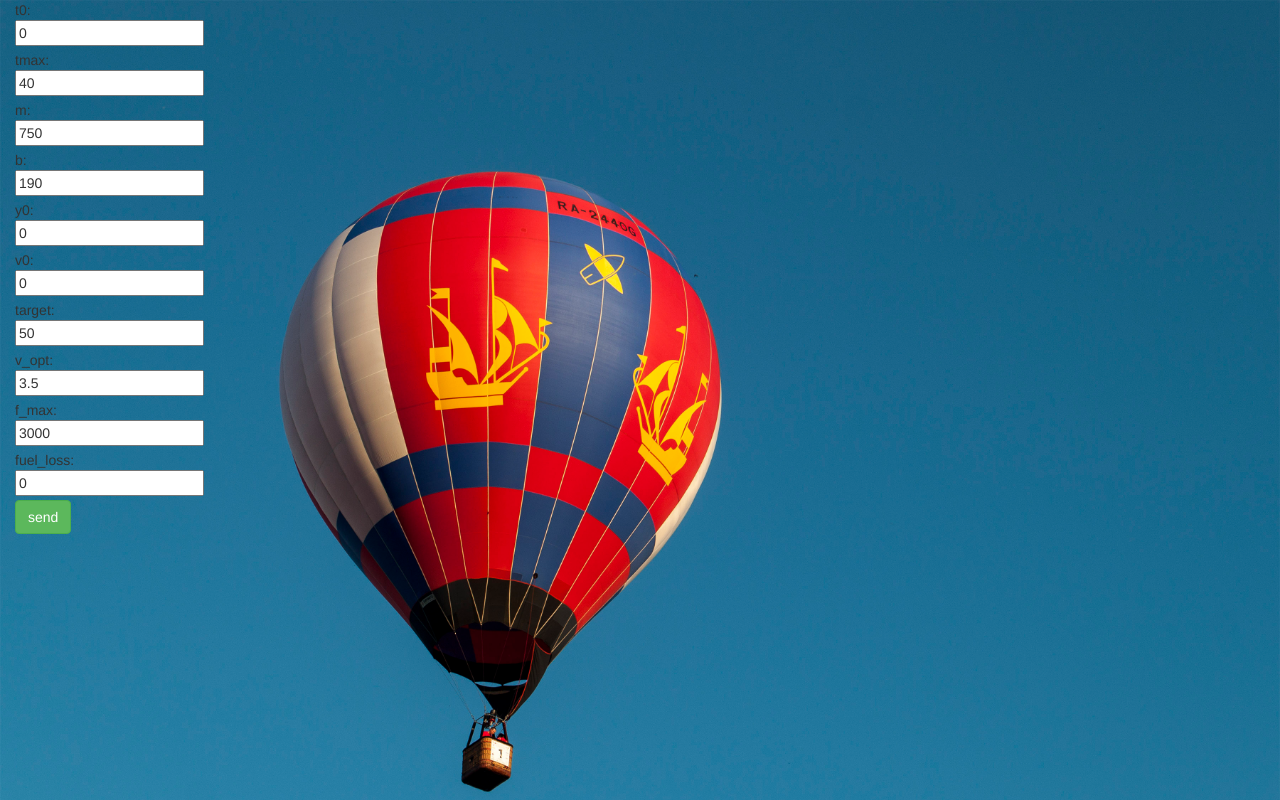
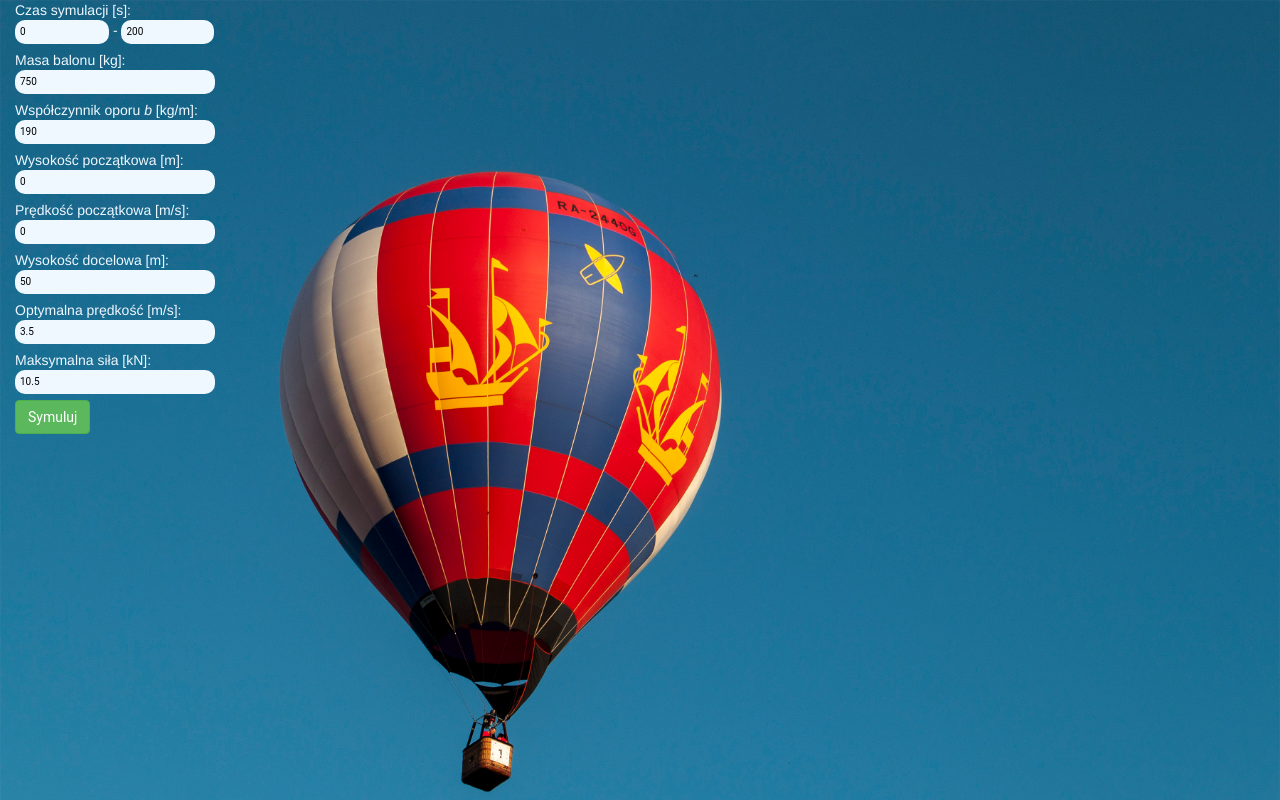
Before and after one commit to pawk3k/app_flask1, a Flask app: page / in a window 1280 px wide. Run offline with Flask 2, Linux system fonts and the light colour scheme; some libraries are stand-ins or nearby versions.

Commit message:
Add labels

```diff
--- a/app.py
+++ b/app.py
@@ -63,20 +63,12 @@ def main():
 @app.route('/data', methods=['POST'])
 def mm():
     resp = json.loads(request.data.decode('utf-8'))
-    print(resp)
-    # n = int(resp["npoints"])
-    for k, v in resp.items():
-        if k!="use_r_h":
-            resp[k] = float(v)
-        else:
-            exec("resp[k]="+resp[k])
     args = {}
-    to_float = ["m", "b", "v0", "y0", "f_max", "target", "t0", "tmax", "fuel_loss"]
+    to_float = ["m", "b", "v0", "y0", "f_max", "target", "t0", "tmax"]
     for v in to_float:
         args[v] = float(resp[v])
     args["ref_fun"] = rise(float(resp["v_opt"]))
-
-    print(args)
+    args["f_max"] *= 1000
     plot = plot1(**args)
     return Response(plot)
 
--- a/templates/index.html
+++ b/templates/index.html
@@ -25,21 +25,23 @@
     }
     </script>
     <style>
-.form input {
+form input {
   font-family: "Roboto", sans-serif;
   outline: 0;
-  background: #f2f2f2;
-  width: 100%;
+  border-radius: 10px;
+  background-color: aliceblue;
+  width:100%;
   border: 0;
-  margin: 0 0 15px;
-  padding: 15px;
+  padding: 5px;
   box-sizing: border-box;
-  font-size: 14px;
+  font-size: 10px;
+  color:black;
 }
 
     p{
-        width: 150px;
+        width: 200px;
         height: 40px;
+        color:aliceblue;
     }
 
 
@@ -48,9 +50,7 @@
         {#width: 100%;#}
         {#height: 100%;#}
         background-image: url("/static/shar.jpg");
-        {#backgorund-size:contain;#}
-          background-size: cover;
-        background-repeat: no-repeat;
+        background-size: cover;
     }
     </style>
 
@@ -61,17 +61,17 @@
 		  <div class="row align-items-center">
 		    <div class="col-md-4 align-self-center">
                     <form id="forma" class="login-form">
-                        <p>t0: <input name="t0" type="text" value="0"/></p>
-                        <p>tmax: <input name="tmax" type="text" value="40"/></p>
-                        <p>m: <input name="m" type="text" value="750"/></p>
-                        <p>b: <input name="b" type="text" value="190"/></p>
-                        <p>y0: <input name="y0" type="text" value="0"/></p>
-                        <p>v0: <input name="v0" type="text" value="0"/></p>
-                        <p>target: <input name="target" type="text" value="50"/></p>
-                        <p>v_opt: <input name="v_opt" type="text" value="3.5"/></p>
-                        <p>f_max: <input name="f_max" type="text" value="3000"/></p>
-                        <p>fuel_loss: <input name="fuel_loss" type="text" value="0"/></p>
-                        <input  class="btn btn-success" type="button" onclick="reload()" value="send"/>
+                      <p>Czas symulacji [s]:</br><input name="t0" type="text" value="0" style="width: 47%;"/>
+                       - <input name="tmax" type="text" value="200" style="width: 46.5%;"/></p>
+                      <p>Masa balonu [kg]: <input name="m" type="text" value="750"/></p>
+                      <p>Współczynnik oporu <i>b</i> [kg/m]: <input name="b" type="text" value="190"/></p>
+                      <p>Wysokość początkowa [m]: <input name="y0" type="text" value="0"/></p>
+                      <p>Prędkość początkowa [m/s]: <input name="v0" type="text" value="0"/></p>
+                      <p>Wysokość docelowa [m]: <input name="target" type="text" value="50"/></p>
+                      <p>Optymalna prędkość [m/s]: <input name="v_opt" type="text" value="3.5"/></p>
+                      <p>Maksymalna siła [kN]: <input name="f_max" type="text" value="10.5"/></p>
+                      {#<p>Utrata paliwa [kg/s]: <input name="fuel_loss" type="text" value="0"/></p>#}
+                      <input  class="btn btn-success" type="button" onclick="reload()" value="Symuluj" style="width: auto;"/>
             </form>
 		    </div>
 		    <div class="col-md-8">
```
Also changed, not shown: control_system.py (+23 -7 lines), 2 other files.
